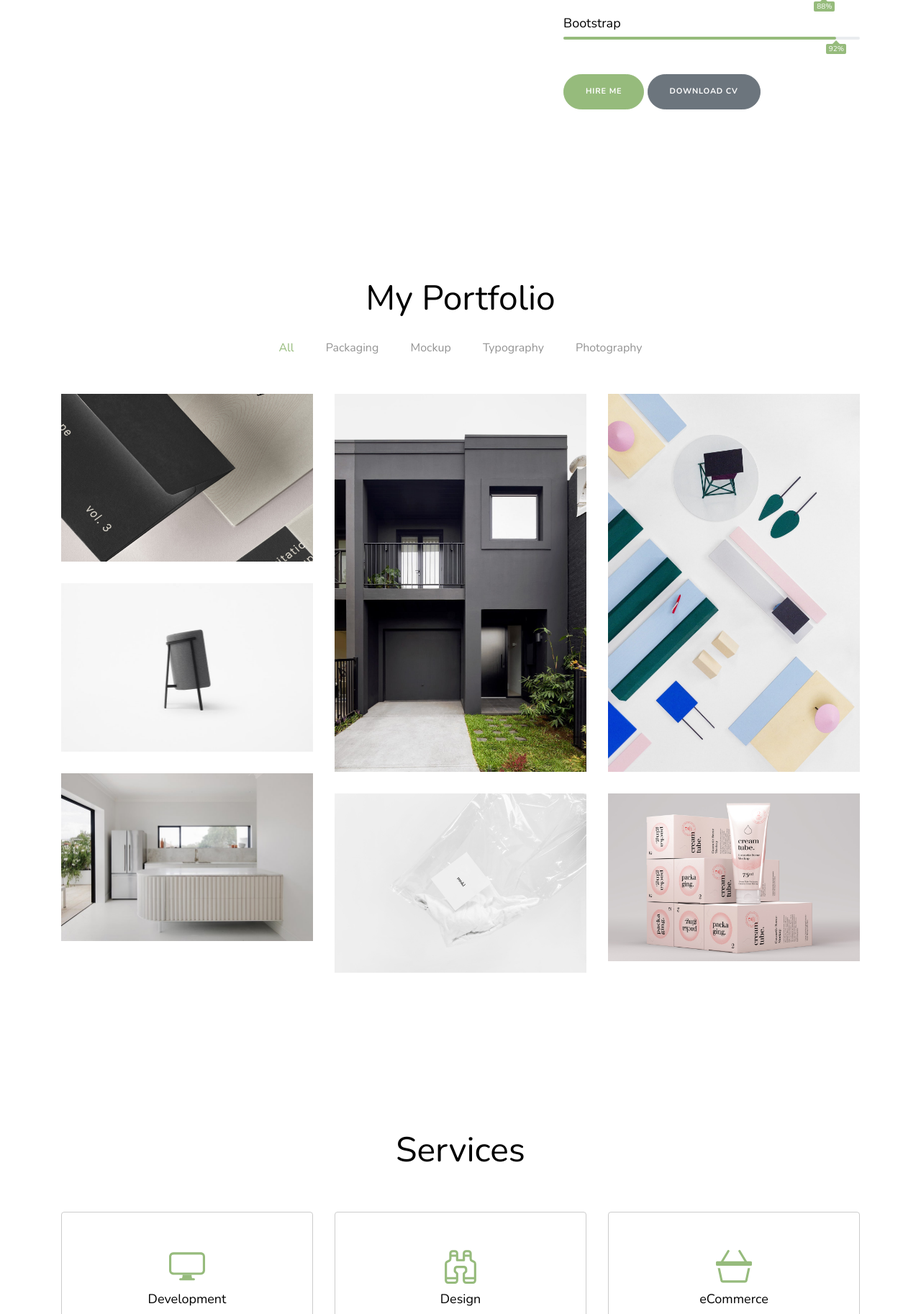
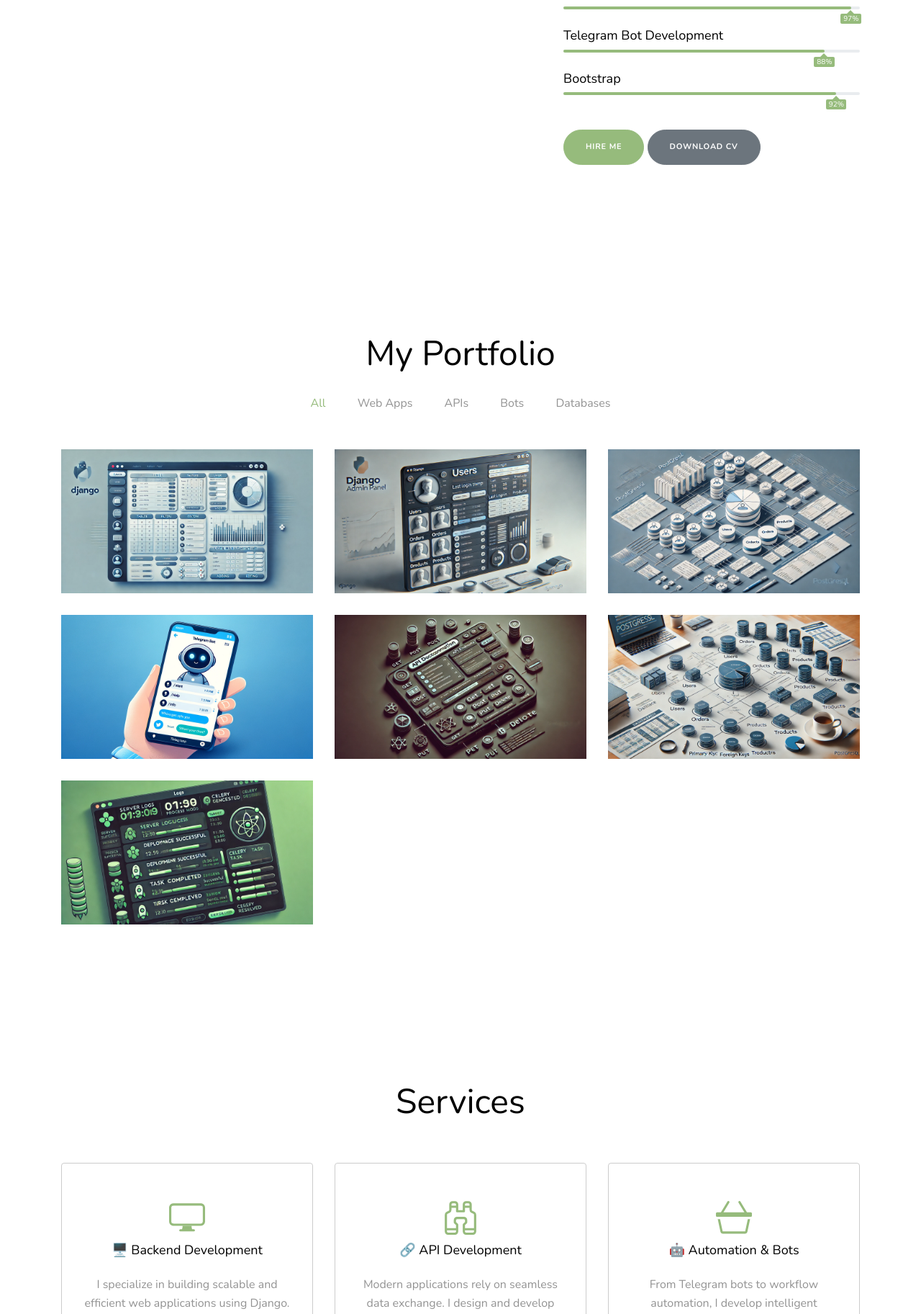
Before and after one commit to Azimboyev-F7/Django_project, a Django app: page / in a window 1280 px wide. Shown: the part 1451-3276 px from the top of the page at 72% size. Run offline with Django 5.2, Linux system fonts and the light colour scheme; parts of the project's set-up code (start-up, migrations or seed data) failed here and were passed over; some libraries are stand-ins or nearby versions; some web fonts are replaced.

Commit message:
desinged

```diff
--- a/django_projects/resume_project/config/settings.py
+++ b/django_projects/resume_project/config/settings.py
@@ -22,9 +22,9 @@ BASE_DIR = Path(__file__).resolve().parent.parent
 # SECURITY WARNING: keep the secret key used in production secret!
 SECRET_KEY = os.getenv("SECRET_KEY")
 # SECURITY WARNING: don't run with debug turned on in production!
-DEBUG = True
+DEBUG = os.getenv("DEBUG")=="1"
 
-ALLOWED_HOSTS = []
+ALLOWED_HOSTS = os.getenv("ALLOWED_HOSTS").split(',')
 
 
 # Application definition
--- a/django_projects/resume_project/manage.py
+++ b/django_projects/resume_project/manage.py
@@ -2,9 +2,12 @@
 """Django's command-line utility for administrative tasks."""
 import os
 import sys
+from dotenv import load_dotenv
+
 
 
 def main():
+    load_dotenv()
     """Run administrative tasks."""
     os.environ.setdefault('DJANGO_SETTINGS_MODULE', 'config.settings')
     try:
--- a/django_projects/resume_project/templates/orbit/index-2.html
+++ b/django_projects/resume_project/templates/orbit/index-2.html
@@ -113,17 +113,14 @@
                     <h2>My Bio</h2>
                 </div>
 
-                <p>Far far away, behind <span class="highlight">the word mountains</span>, far from the countries
-                    Vokalia and Consonantia, there live the blind texts. Separated they live in Bookmarksgrove right at
-                    the coast of the Semantics, a large language ocean.</p>
+                <p>I build things with Django, turning ideas into powerful web applications. There’s something special about how Django brings structure and efficiency to development—it’s my go-to framework for crafting scalable, secure, and elegant solutions.</p>
 
-                <p>A small river named Duden flows by their place and supplies it with the necessary regelialia. It is a
-                    paradisematic country, in which roasted parts of sentences fly into your mouth.</p>
+                <p>Lately, I’ve been diving into Python Telegram bot development, exploring how automation and messaging bots can make workflows smoother and more interactive. Whether it’s a complex web app or a smart chatbot, I love solving problems and making technology more accessible.</p>
 
 
                 <div class="my-5">
                     <div class="skill">
-                        <h3>Design</h3>
+                        <h3>Python</h3>
                         <div class="progress">
                             <div class="progress-bar" role="progressbar" style="width: 85%" aria-valuenow="85"
                                  aria-valuemin="0" aria-valuemax="100">
@@ -153,7 +150,7 @@
                     </div>
 
                     <div class="skill">
-                        <h3>WordPress</h3>
+                        <h3>Telegram Bot Development</h3>
                         <div class="progress">
                             <div class="progress-bar" role="progressbar" style="width: 88%" aria-valuenow="88"
                                  aria-valuemin="0" aria-valuemax="100">
@@ -195,75 +192,75 @@
         <div class="filters" data-aos="fade-up" data-aos-delay="100">
             <ul>
                 <li class="active" data-filter="*">All</li>
-                <li data-filter=".packaging">Packaging</li>
-                <li data-filter=".mockup">Mockup</li>
-                <li data-filter=".typography">Typography</li>
-                <li data-filter=".photography">Photography</li>
+                <li data-filter=".packaging">Web Apps</li>
+                <li data-filter=".mockup">APIs</li>
+                <li data-filter=".typography">Bots</li>
+                <li data-filter=".photography">Databases</li>
             </ul>
         </div>
 
         <div class="filters-content mb-5" data-aos="fade-up" data-aos-delay="200">
             <div class="row grid">
-                <div class="single-portfolio col-sm-4 all mockup">
-                    <a href="{% static 'images/work_5.jpg' %}" data-fancybox="gal">
-                        <img src="{% static 'images/work_5.jpg' %}" alt="Image" class="img-fluid">
+                <div class="single-portfolio col-sm-4 all photography">
+                    <a href="{% static 'images/admin-panel.webp' %}" data-fancybox="gal">
+                        <img src="{% static 'images/admin-panel.webp' %}" alt="Image" class="img-fluid">
                         <div class="contents">
-                            <h3>Card Vol. 3</h3>
-                            <div class="cat">Mockup</div>
+                            <h3>Admin-panel</h3>
+                            <div class="cat">django-admin-panel</div>
                         </div>
                     </a>
                 </div>
-                <div class="single-portfolio col-sm-4 all typography">
-                    <a href="{% static 'images/work_1.jpg' %}" data-fancybox="gal">
-                        <img src="{% static 'images/work_1.jpg' %}" alt="Image" class="img-fluid">
+                <div class="single-portfolio col-sm-4 all photography">
+                    <a href="{% static 'images/django-admin-panel.webp' %}" data-fancybox="gal">
+                        <img src="{% static 'images/django-admin-panel.webp' %}" alt="Image" class="img-fluid">
                         <div class="contents">
-                            <h3>House Design</h3>
+                            <h3>Django-admin-panel</h3>
                             <div class="cat">Typography</div>
                         </div>
                     </a>
                 </div>
                 <div class="single-portfolio col-sm-4 all mockup">
-                    <a href="{% static 'images/work_2.jpg' %}" data-fancybox="gal">
-                        <img src="{% static 'images/work_2.jpg' %}" alt="Image" class="img-fluid">
+                    <a href="{% static 'images/postgresl.webp' %}" data-fancybox="gal">
+                        <img src="{% static 'images/postgresl.webp' %}" alt="Image" class="img-fluid">
                         <div class="contents">
-                            <h3>WoW</h3>
-                            <div class="cat">Mockup</div>
+                            <h3>Postgress</h3>
+                            <div class="cat">Postgressl</div>
+                        </div>
+                    </a>
+                </div>
+                <div class="single-portfolio col-sm-4 all typography">
+                    <a href="{% static 'images/telegram-bot.webp' %}" data-fancybox="gal">
+                        <img src="{% static 'images/telegram-bot.webp' %}" alt="Image" class="img-fluid">
+                        <div class="contents">
+                            <h3>Chatbots</h3>
+                            <div class="cat">Telegram-bot</div>
+                        </div>
+                    </a>
+                </div>
+                <div class="single-portfolio col-sm-4 all mockup">
+                    <a href="{% static 'images/api-documentation.webp' %}" data-fancybox="gal">
+                        <img src="{% static 'images/api-documentation.webp' %}" alt="Image" class="img-fluid">
+                        <div class="contents">
+                            <h3>API</h3>
+                            <div class="cat">Api</div>
+                        </div>
+                    </a>
+                </div>
+                <div class="single-portfolio col-sm-4 all photography">
+                    <a href="{% static 'images/postgress.webp' %}" data-fancybox="gal">
+                        <img src="{% static 'images/postgress.webp' %}" alt="Image" class="img-fluid">
+                        <div class="contents">
+                            <h3>Postgressl</h3>
+                            <div class="cat">Postgress</div>
                         </div>
                     </a>
                 </div>
                 <div class="single-portfolio col-sm-4 all packaging">
-                    <a href="{% static 'images/work_3.jpg' %}" data-fancybox="gal">
-                        <img src="{% static 'images/work_3.jpg' %}" alt="Image" class="img-fluid">
+                    <a href="{% static 'images/logs.webp' %}" data-fancybox="gal">
+                        <img src="{% static 'images/logs.webp' %}" alt="Image" class="img-fluid">
                         <div class="contents">
-                            <h3>Seat</h3>
-                            <div class="cat">Packaging</div>
-                        </div>
-                    </a>
-                </div>
-                <div class="single-portfolio col-sm-4 all typography">
-                    <a href="{% static 'images/work_4.jpg' %}" data-fancybox="gal">
-                        <img src="{% static 'images/work_4.jpg' %}" alt="Image" class="img-fluid">
-                        <div class="contents">
-                            <h3>Seat</h3>
-                            <div class="cat">Packaging</div>
-                        </div>
-                    </a>
-                </div>
-                <div class="single-portfolio col-sm-4 all photography">
-                    <a href="{% static 'images/work_6.jpg' %}" data-fancybox="gal">
-                        <img src="{% static 'images/work_6.jpg' %}" alt="Image" class="img-fluid">
-                        <div class="contents">
-                            <h3>House Design</h3>
-                            <div class="cat">Photography</div>
-                        </div>
-                    </a>
-                </div>
-                <div class="single-portfolio col-sm-4 all photography">
-                    <a href="{% static 'images/work_7.jpg' %}" data-fancybox="gal">
-                        <img src="{% static 'images/work_7.jpg' %}" alt="Image" class="img-fluid">
-                        <div class="contents">
-                            <h3>House Design</h3>
-                            <div class="cat">Photography</div>
+                            <h3>Logs</h3>
+                            <div class="cat">Logs</div>
                         </div>
                     </a>
                 </div>
@@ -292,9 +289,8 @@
                       d="M13.991 3H2c-.325 0-.502.078-.602.145a.758.758 0 0 0-.254.302A1.46 1.46 0 0 0 1 4.01V10c0 .325.078.502.145.602.07.105.17.188.302.254a1.464 1.464 0 0 0 .538.143L2.01 11H14c.325 0 .502-.078.602-.145a.758.758 0 0 0 .254-.302 1.464 1.464 0 0 0 .143-.538L15 9.99V4c0-.325-.078-.502-.145-.602a.757.757 0 0 0-.302-.254A1.46 1.46 0 0 0 13.99 3zM14 2H2C0 2 0 4 0 4v6c0 2 2 2 2 2h12c2 0 2-2 2-2V4c0-2-2-2-2-2z"/>
               </svg>
             </span>
-                    <h3 class="mb-4">Development</h3>
-                    <p>Far far away, behind the word mountains, far from the countries Vokalia and Consonantia, there
-                        live the blind texts.</p>
+                    <h3 class="mb-4">🖥️ Backend Development</h3>
+                    <p>I specialize in building scalable and efficient web applications using Django. From authentication systems to complex business logic, I ensure the backend runs smoothly, securely, and efficiently. Whether it’s a RESTful API, a custom admin panel, or a dynamic web platform, I design solutions that are fast, reliable, and maintainable.</p>
 
                 </div>
             </div>
@@ -307,9 +303,8 @@
                       d="M3 2.5A1.5 1.5 0 0 1 4.5 1h1A1.5 1.5 0 0 1 7 2.5V5h2V2.5A1.5 1.5 0 0 1 10.5 1h1A1.5 1.5 0 0 1 13 2.5v2.382a.5.5 0 0 0 .276.447l.895.447A1.5 1.5 0 0 1 15 7.118V14.5a1.5 1.5 0 0 1-1.5 1.5h-3A1.5 1.5 0 0 1 9 14.5v-3a.5.5 0 0 1 .146-.354l.854-.853V9.5a.5.5 0 0 0-.5-.5h-3a.5.5 0 0 0-.5.5v.793l.854.853A.5.5 0 0 1 7 11.5v3A1.5 1.5 0 0 1 5.5 16h-3A1.5 1.5 0 0 1 1 14.5V7.118a1.5 1.5 0 0 1 .83-1.342l.894-.447A.5.5 0 0 0 3 4.882V2.5zM4.5 2a.5.5 0 0 0-.5.5V3h2v-.5a.5.5 0 0 0-.5-.5h-1zM6 4H4v.882a1.5 1.5 0 0 1-.83 1.342l-.894.447A.5.5 0 0 0 2 7.118V13h4v-1.293l-.854-.853A.5.5 0 0 1 5 10.5v-1A1.5 1.5 0 0 1 6.5 8h3A1.5 1.5 0 0 1 11 9.5v1a.5.5 0 0 1-.146.354l-.854.853V13h4V7.118a.5.5 0 0 0-.276-.447l-.895-.447A1.5 1.5 0 0 1 12 4.882V4h-2v1.5a.5.5 0 0 1-.5.5h-3a.5.5 0 0 1-.5-.5V4zm4-1h2v-.5a.5.5 0 0 0-.5-.5h-1a.5.5 0 0 0-.5.5V3zm4 11h-4v.5a.5.5 0 0 0 .5.5h3a.5.5 0 0 0 .5-.5V14zm-8 0H2v.5a.5.5 0 0 0 .5.5h3a.5.5 0 0 0 .5-.5V14z"/>
               </svg>
             </span>
-                    <h3 class="mb-4">Design</h3>
-                    <p>Far far away, behind the word mountains, far from the countries Vokalia and Consonantia, there
-                        live the blind texts.</p>
+                    <h3 class="mb-4">🔗 API Development</h3>
+                    <p>Modern applications rely on seamless data exchange. I design and develop RESTful and GraphQL APIs that are secure, scalable, and easy to integrate. Using Django REST Framework, FastAPI, and other backend technologies, I ensure efficient communication between services, databases, and frontends.</p>
 
                 </div>
             </div>
@@ -323,9 +318,8 @@
                 <path d="M0 6.5A.5.5 0 0 1 .5 6h15a.5.5 0 0 1 .5.5v1a.5.5 0 0 1-.5.5H.5a.5.5 0 0 1-.5-.5v-1zM.81 9c0 .035.004.07.011.105l1.201 5.604A1 1 0 0 0 3 15.5h10a1 1 0 0 0 .978-.79l1.2-5.605A.495.495 0 0 0 15.19 9h-1.011L13 14.5H3L1.821 9H.81z"/>
               </svg>
             </span>
-                    <h3 class="mb-4">eCommerce</h3>
-                    <p>Far far away, behind the word mountains, far from the countries Vokalia and Consonantia, there
-                        live the blind texts.</p>
+                    <h3 class="mb-4">🤖 Automation & Bots</h3>
+                    <p>From Telegram bots to workflow automation, I develop intelligent solutions that reduce manual effort and improve efficiency. Whether it’s a chatbot for customer interactions, a script to automate daily tasks, or a background worker handling data, I make automation work smarter and faster.</p>
 
                 </div>
             </div>
@@ -350,7 +344,7 @@
                 <h3 class="mb-5">Work Experience</h3>
                 <div class="resume-item d-flex work">
                     <div>
-                        <h4>Senior Front End Developer</h4>
+                        <h4>Backend Developer</h4>
                         <div class="d-flex">
                             <div class="d-flex resume-meta">
                   <span class="mr-3">
```
Also changed, not shown: other parts of django_projects/resume_project/templates/orbit/index-2.html (+25 -25 lines), django_projects/resume_project/static/images/admin-panel.webp (added), django_projects/resume_project/static/images/api-documentation.webp (added), django_projects/resume_project/static/images/django-admin-panel.webp (added), django_projects/resume_project/static/images/logs.webp (added), django_projects/resume_project/static/images/postgresl.webp (added), django_projects/resume_project/static/images/postgress.webp (added), django_projects/resume_project/static/images/telegram-bot.webp (added).
